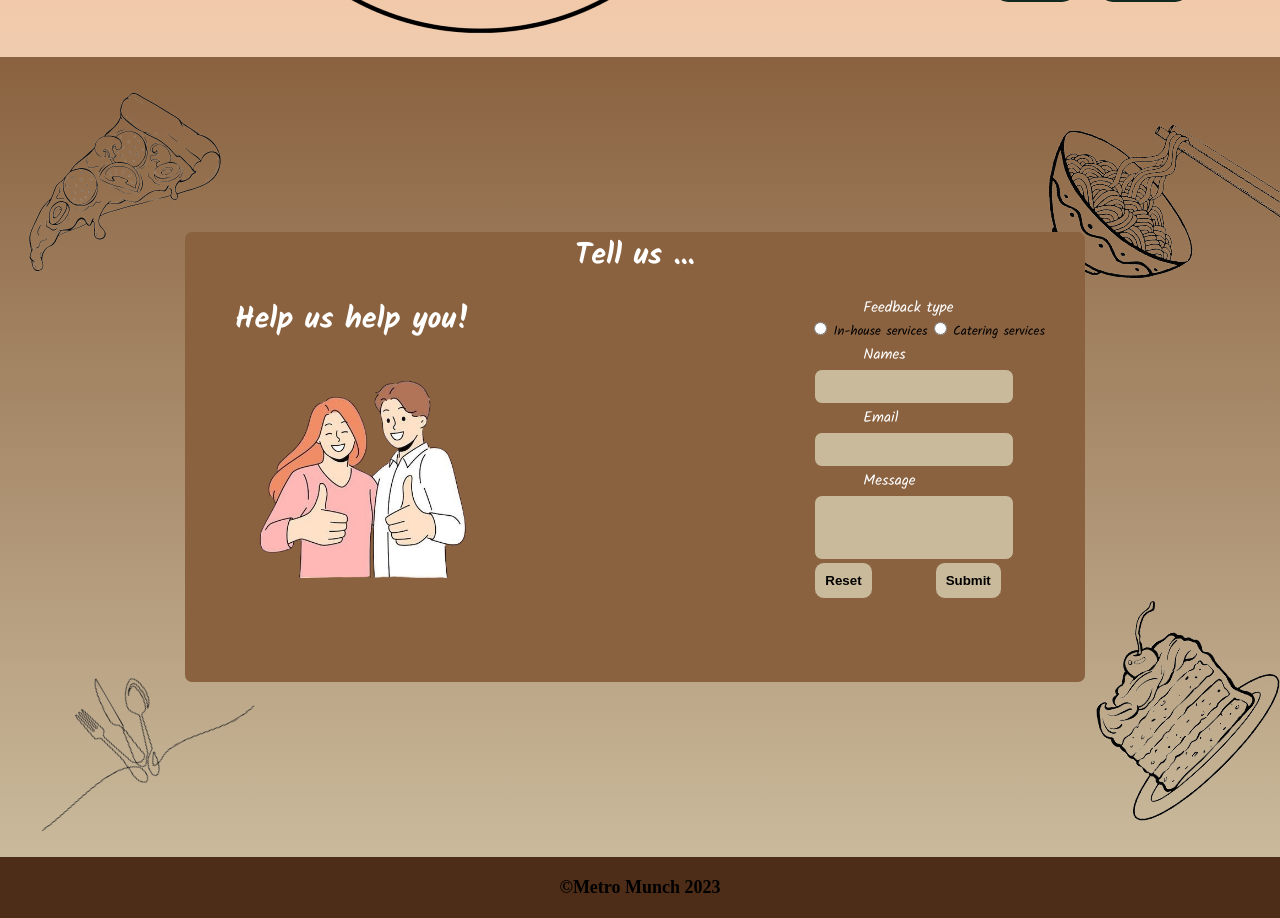
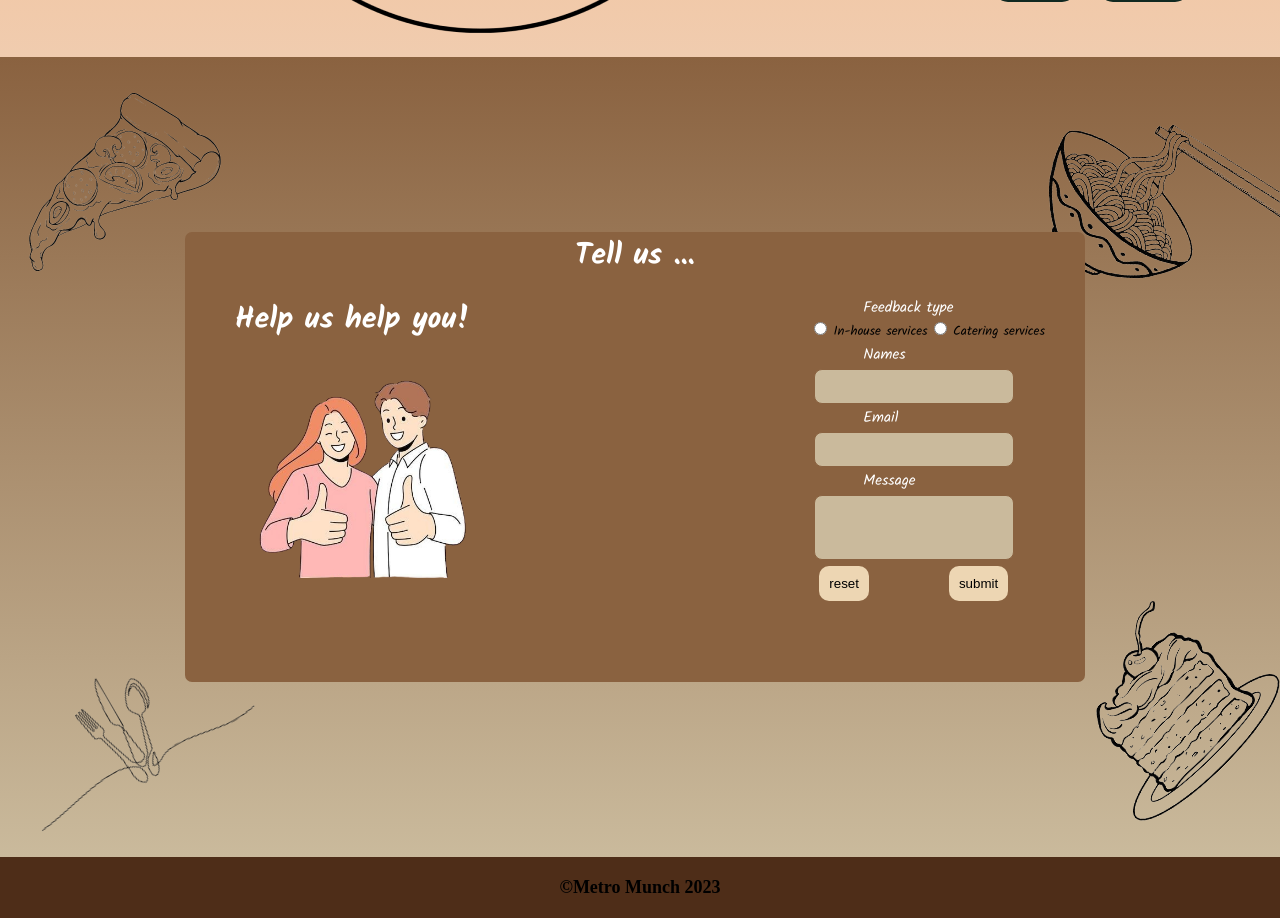
Before and after one commit to Karume-lab/Kwa-Mama, a Django app: page /feedback/ in a window 1280 px wide. Shown: the part 654-1572 px from the top of the page. Run offline with Django 5.2, Linux system fonts and the light colour scheme; some web fonts are replaced.

Commit message:
feedback update

```diff
--- a/static/css/core/feedback.css
+++ b/static/css/core/feedback.css
@@ -3,12 +3,6 @@
    width: 1349px;
 
 }
-.header {
-    height: 38px;
-    background-color: #4d2d18;
-
-}
-
 .main {
     background-image: linear-gradient(#8A6240, #CABA9C);
     position: relative;
@@ -140,14 +134,24 @@ input {
 .rightside-elements {
     margin-right: 40px;
 }
+.reset-submit-buttons{
+    display: flex;
+    gap: 80px;
+    margin-top: 5px;
 
-.input-buttons input {
-    font-weight: 900;
 
 }
-.input-buttons input{
+
+.reset-submit-buttons button{
     padding: 10px;
     border-radius: 10px;
+    border: none;
+    font-weight: 400;
+    background-color: #EDD6B3;
+
+}
+.reset{
+    margin-left: 6px;
 }
 
 .thumbs-up img{
--- a/templates/core/feedback.html
+++ b/templates/core/feedback.html
@@ -52,9 +52,9 @@
               <p>Message</p>
               <input type="text" id="message" name="message" required />
             </div>
-            <div class="input-buttons">
-              <input type="reset" />
-              <input type="submit" />
+            <div class="reset-submit-buttons">
+              <button type="reset" class="reset" >reset</button>
+              <button type="submit" >submit</button>
             </div>
           </form>
           <!-- FORM END -->
```
